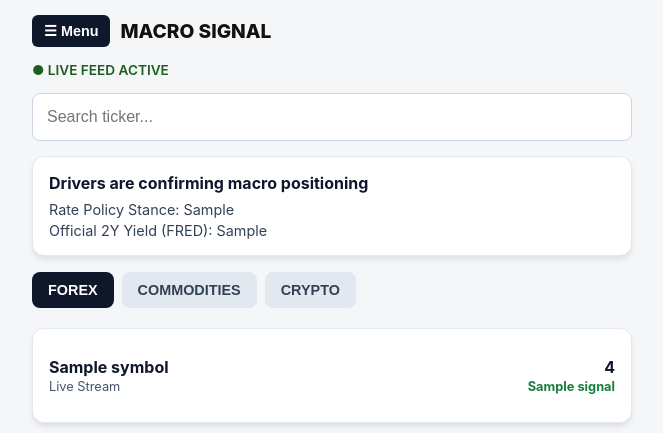
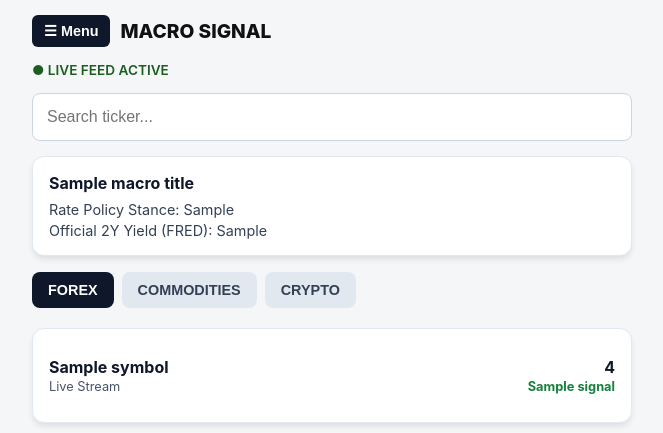
Before and after one commit to ANGELO-cyber-dev/macro-trade, a Flask app: template templates/index.html in a window 1280 px wide. Shown: the top 433 px of the page, without its empty margins (308-971 px from the left). Run offline with Flask 3, Linux system fonts and the light colour scheme; the template is opened without the code that fills it: most values are stand-ins (such as "Sample title", 1, 10 or a date in 2020).

Commit message:
Make the macro analysis card fully dynamic via app.py variables

```diff
--- a/app.py
+++ b/app.py
@@ -94,7 +94,8 @@ def index():
         crypto_pairs=crypto_pairs,
         news_items=news_items,
         fred_yield="4.34%",
-        policy_stance="Restrictive"
+        macro_title="Liquidity Expansion & Risk-On Flow",
+        policy_stance="Neutral / Rate Cuts Anticipated"
     )
 
 if __name__ == '__main__':
--- a/templates/index.html
+++ b/templates/index.html
@@ -66,7 +66,7 @@
             <input type="text" class="search-box" placeholder="Search ticker...">
 
             <div class="card">
-                <div style="font-weight: 700; margin-bottom: 8px; color: #0f172a;">Drivers are confirming macro positioning</div>
+                <div style="font-weight: 700; margin-bottom: 8px; color: #0f172a;">{{ macro_title }}</div>
                 <div style="font-size: 0.9rem; color: #334155; margin-bottom: 4px;">Rate Policy Stance: {{ policy_stance }}</div>
                 <div style="font-size: 0.9rem; color: #334155;">Official 2Y Yield (FRED): {{ fred_yield }}</div>
             </div>
```
